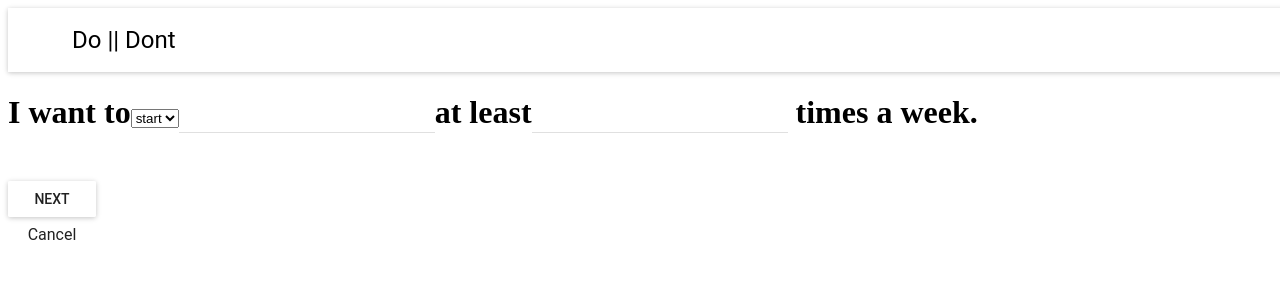
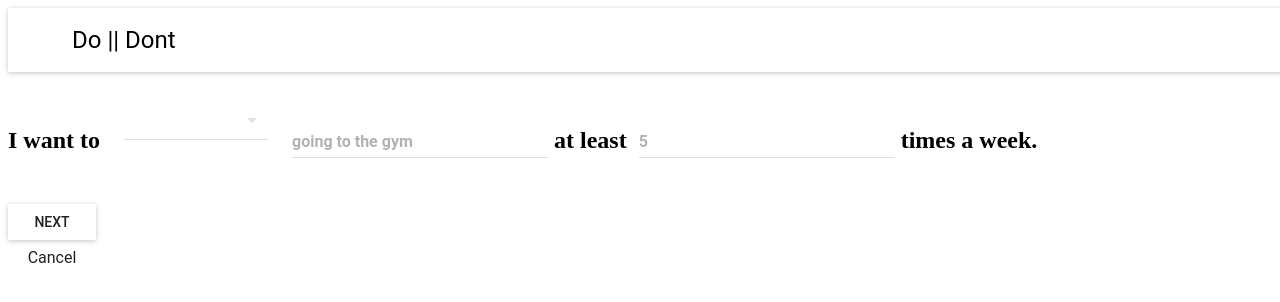
Before and after one commit to DoOrDont/DoOrDont, a React (Create React App) app in the folder react-client/: page /creategoal in a window 1280 px wide. Shown: the top 302 px of the page. Built offline with nearby package versions, Linux system fonts and the light colour scheme; the HTML template or start-up script is replaced by a standard one.

Commit message:
Style create goal component and consolidate main.css

```diff
--- a/react-client/src/components/CreateGoal.jsx
+++ b/react-client/src/components/CreateGoal.jsx
@@ -1,6 +1,6 @@
 import React from 'react';
 import { Link, Redirect } from 'react-router-dom';
-import { RaisedButton, TextField, DropDownMenu, Dialog, FlatButton } from 'material-ui';
+import { RaisedButton, TextField, DropDownMenu, MenuItem, Dialog, FlatButton } from 'material-ui';
 const jwtDecode = require('jwt-decode');
 
 class CreateGoal extends React.Component {
@@ -35,6 +35,7 @@ class CreateGoal extends React.Component {
 
   handleInputChange(stateKey, event) {
     console.log(this.state);
+    console.log(event.target.value);
     this.changeRoute[stateKey](event.target.value);
   }
 
@@ -84,6 +85,15 @@ class CreateGoal extends React.Component {
       />,
     ];
 
+    const style = {
+      dropdown: {
+        width: '15vw'
+      },
+      textfield: {
+        borderColor: '#454545'
+      }
+    }
+
     return (
       <div>
         <Dialog
@@ -97,17 +107,35 @@ class CreateGoal extends React.Component {
 
         {this.state.submitted === true ? <Redirect to="/punishment" /> : ''}
         <form onSubmit={this.handleSubmit}>
-          <h1>I want to
-          <select onChange={(e) => this.handleInputChange('initiate', e)}>
-            <option value={true}>start</option>
-            <option value={false}>quit</option>
-          </select>
-          <TextField type="text" value={this.state.description} onChange={(e) => this.handleInputChange('description', e)} />
 
-          at least
-          <TextField type="number" value={this.state.frequency}
-          onChange={(e) => this.handleInputChange('frequency', e)}/> times a week.
-          </h1> <br/>
+          <h2 id="goal">I want to
+
+          <DropDownMenu
+            value={this.state.intiate}
+            autoWidth={false} style={style.dropdown}
+            onChange={(e) => this.handleInputChange('initiate', e)}>
+              <MenuItem value={true} primaryText='start' />
+              <MenuItem value={false} primaryText='quit' />
+          </DropDownMenu>
+
+          <TextField
+            id="goal"
+            type="text"
+            hintText="going to the gym"
+            value={this.state.description}
+            style={style.textfield}
+            underlineFocusStyle={style.textfield}
+            onChange={(e) => this.handleInputChange('description', e)} /> at least &nbsp;
+
+          <TextField
+            id="frequency"
+            type="number"
+            hintText="5"
+            value={this.state.frequency}
+            style={style.textfield}
+            underlineFocusStyle={style.textfield}
+            onChange={(e) => this.handleInputChange('frequency', e)}/> times a week.
+          </h2> <br/>
 
           <RaisedButton label="Next" onClick={this.handleSubmit}/>
 
```
Also changed, not shown: 1 other file (tests, documents, lock files or other folders).
